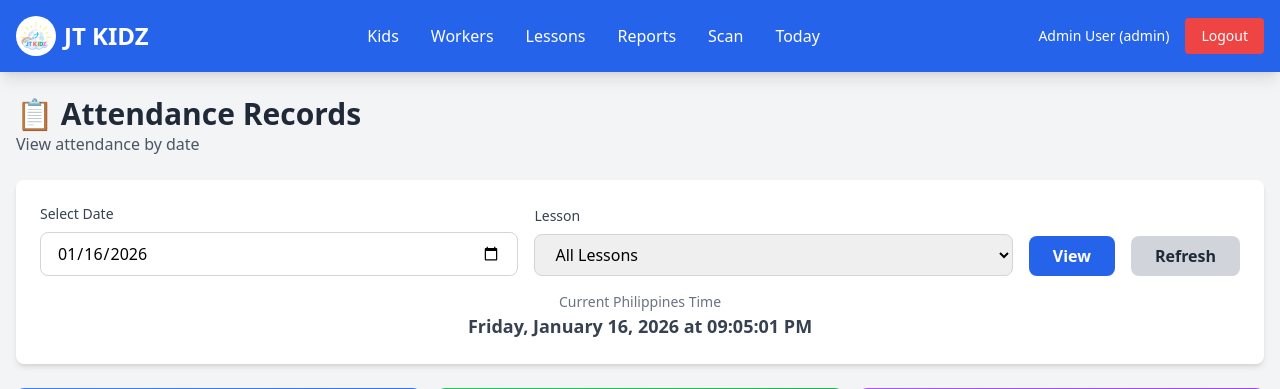
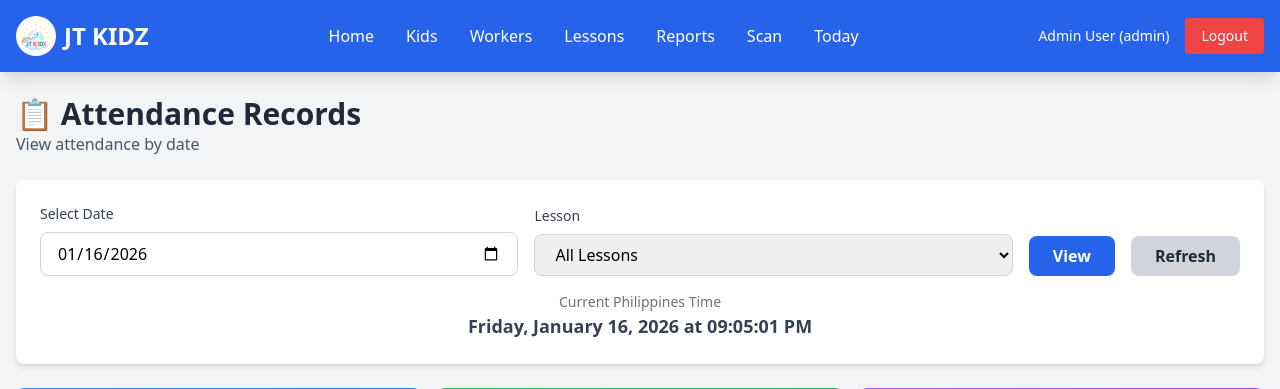
Before and after one commit to snyb1010/JTKIDZ, a Flask app: page /attendance/today in a window 1280 px wide. Shown: the top 389 px of the page. Run offline with Flask 3, Linux system fonts and the light colour scheme; a user stored in the database is signed in; tables that the repository leaves empty hold one stand-in row (values such as "Sample post"); some libraries are stand-ins or nearby versions.

Commit message:
Add Home navigation link to desktop and mobile menus

```diff
--- a/templates/base.html
+++ b/templates/base.html
@@ -49,6 +49,7 @@
 
                 <!-- Desktop Navigation -->
                 <div class="hidden md:flex items-center space-x-4">
+                    <a href="{{ url_for('dashboard') }}" class="hover:text-blue-200 px-2 py-1">Home</a>
                     {% if current_user_role == 'admin' %}
                     <a href="{{ url_for('kids.list_kids') }}" class="hover:text-blue-200 px-2 py-1">Kids</a>
                     <a href="{{ url_for('users.list_users') }}" class="hover:text-blue-200 px-2 py-1">Workers</a>
@@ -78,6 +79,7 @@
             <!-- Mobile Navigation Menu -->
             <div id="mobile-menu" class="mobile-menu md:hidden">
                 <div class="py-2 space-y-1 border-t border-blue-500">
+                    <a href="{{ url_for('dashboard') }}" class="block hover:bg-blue-700 px-4 py-2 rounded">Home</a>
                     {% if current_user_role == 'admin' %}
                     <a href="{{ url_for('kids.list_kids') }}" class="block hover:bg-blue-700 px-4 py-2 rounded">Kids</a>
                     <a href="{{ url_for('users.list_users') }}" class="block hover:bg-blue-700 px-4 py-2 rounded">Workers</a>
```
